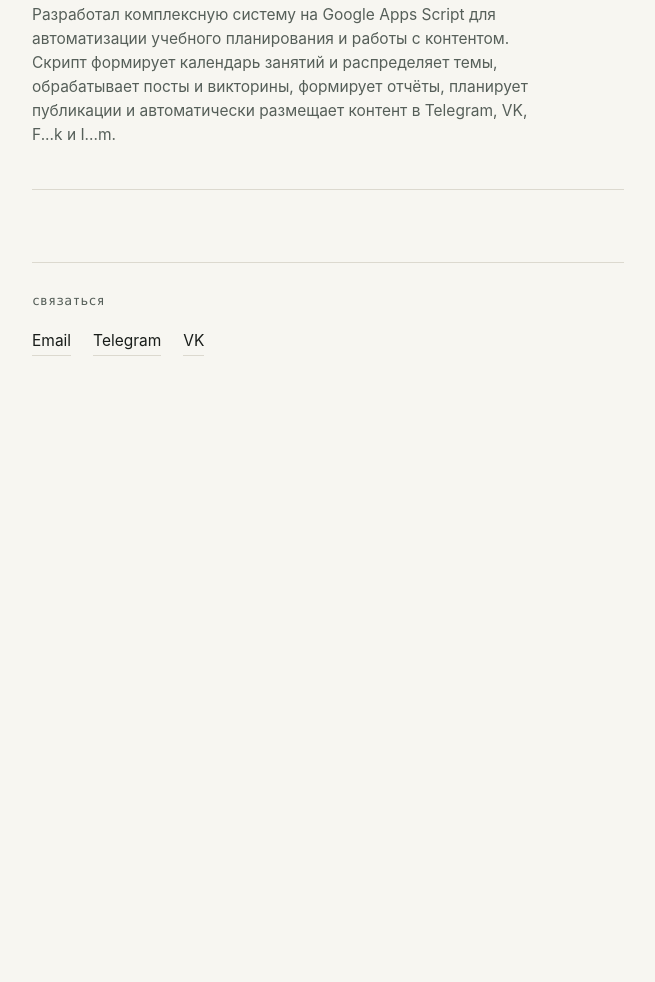
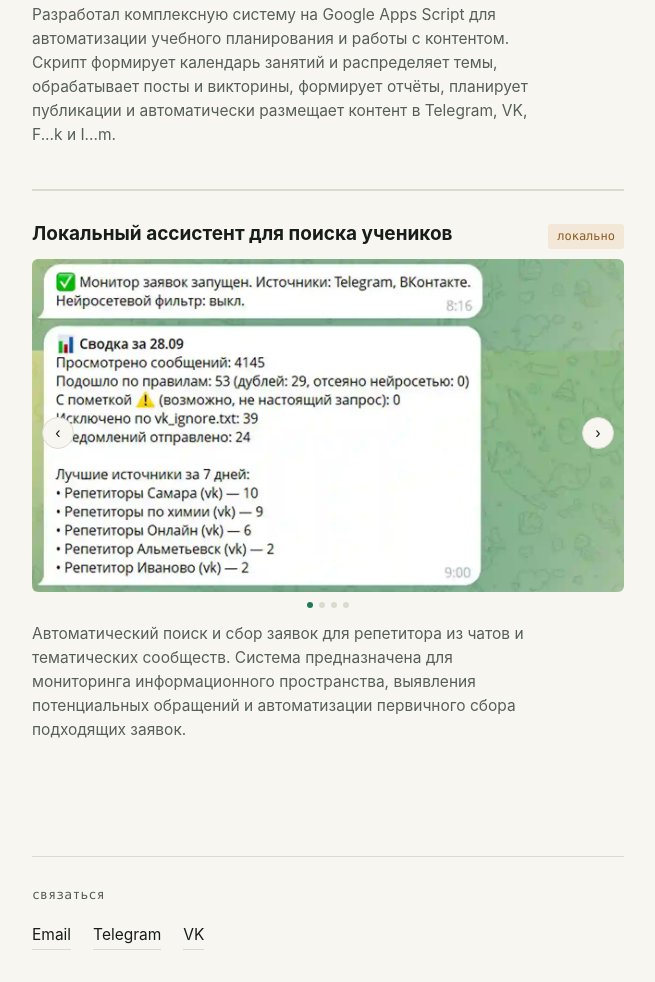
Before and after one commit to oldmaster022ya/portfolio, a plain HTML site: page index.html in a window 1280 px wide. Shown: the part 2572-3554 px from the top of the page, without its empty margins (312-967 px from the left). Before the commit the page ends 3024 px from the top, so only its background shows below. Drawn offline with Linux system fonts and the light colour scheme.

Commit message:
Update index.html

```diff
--- a/index.html
+++ b/index.html
@@ -167,6 +167,28 @@
     </div>
   </section>
 
+    <!-- Добавляю блок 2029-09-29 сам. -->
+    <div class="project">
+      <div class="project-top">
+        <h3 class="project-name">Локальный ассистент для поиска учеников</h3>
+        <span class="status local">локально</span>
+      </div>
+      <div class="carousel" data-carousel>
+        <div class="car-track">
+          <!-- images/project-1.jpg, project-2.jpg, project-3.jpg — 1280x720 каждый -->
+          <img src="images/project-L1.webp" alt="Экран 1">
+          <img src="images/project-L2.webp" alt="Экран 2">
+          <img src="images/project-L3.webp" alt="Экран 3">
+          <img src="images/project-L5.webp" alt="Экран 4">
+        </div>
+        <button class="car-btn prev" aria-label="Предыдущий">‹</button>
+        <button class="car-btn next" aria-label="Следующий">›</button>
+        <div class="car-dots"></div>
+      </div>
+      <p>Автоматический поиск и сбор заявок для репетитора из чатов и тематических сообществ. Система предназначена для мониторинга информационного пространства, выявления потенциальных обращений и автоматизации первичного сбора подходящих заявок.</p>
+    </div>
+  </section>
+
   <footer>
     <h2>связаться</h2>
     <div class="contacts">
```
